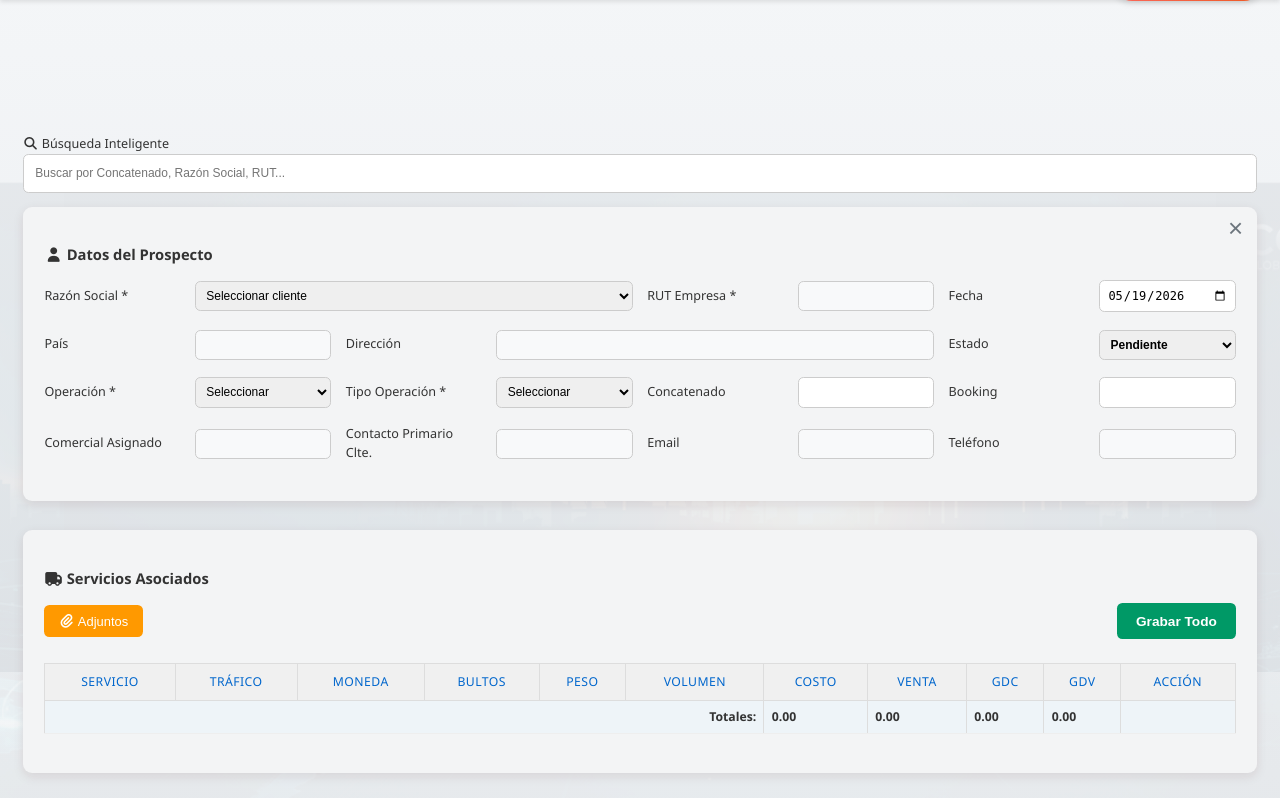
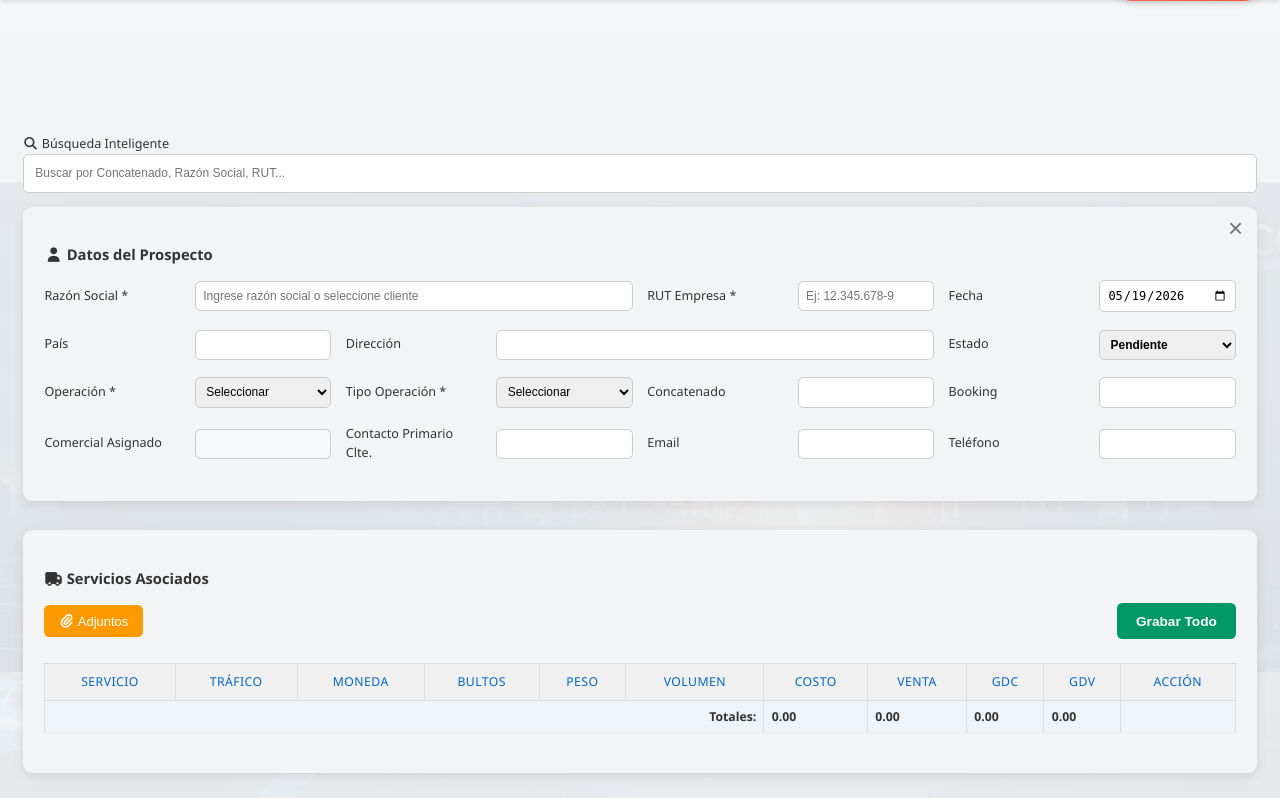
Before and after one commit to llobosg/CRM_ELOG, a PHP site: page /index.php?page=prospectos in a window 1280 px wide. Shown: the part 48-846 px from the top of the page. Run offline with PHP 8.4, Linux system fonts and the light colour scheme; the visitor is signed in with stand-in values (Sample User, id 1); data that the repository does not hold is empty; some libraries are stand-ins or nearby versions.

Commit message:
cliente editable

```diff
--- a/pages/prospectos.php
+++ b/pages/prospectos.php
@@ -34,7 +34,6 @@ require_once __DIR__ . '/../includes/auth_check.php';
 <form method="POST" id="form-prospecto" action="">
     <input type="hidden" name="id_ppl" id="id_ppl" />
     <input type="hidden" name="id_prospect" id="id_prospect" />
-    <input type="hidden" name="razon_social" id="razon_social_hidden" />
     <input type="hidden" name="notas_comerciales" id="notas_comerciales" />
     <input type="hidden" name="notas_operaciones" id="notas_operaciones" />
     <input type="hidden" name="total_venta_prospecto" id="total_venta_prospecto" value="0.00" />
@@ -57,23 +56,33 @@ require_once __DIR__ . '/../includes/auth_check.php';
                 &times;
             </button>
         </h3>
+
         <!-- Fila 1 -->
         <div style="display: grid; grid-template-columns: repeat(8, 1fr); gap: 1rem; margin-bottom: 1.2rem; align-items: center;">
             <label>Razón Social *</label>
-            <select name="razon_social_select" id="razon_social_select" required style="grid-column: span 3; width: 100%; padding: 0.5rem; border: 1px solid #ccc; border-radius: 6px; box-sizing: border-box;">
-                <option value="">Seleccionar cliente</option>
-            </select>
+            <input type="text" name="razon_social_manual" id="razon_social_manual"
+                   placeholder="Ingrese razón social o seleccione cliente"
+                   style="grid-column: span 3; width: 100%; padding: 0.5rem; border: 1px solid #ccc; border-radius: 6px; box-sizing: border-box;" />
+
             <label>RUT Empresa *</label>
-            <input type="text" name="rut_empresa" id="rut_empresa" readonly style="width: 100%; padding: 0.5rem; background: #f8f9fa; border: 1px solid #ccc; border-radius: 6px; box-sizing: border-box;" />
+            <input type="text" name="rut_empresa" id="rut_empresa"
+                   placeholder="Ej: 12.345.678-9"
+                   style="width: 100%; padding: 0.5rem; border: 1px solid #ccc; border-radius: 6px; box-sizing: border-box;" />
+
             <label>Fecha</label>
             <input type="date" name="fecha_alta" style="width: 100%; padding: 0.5rem; border: 1px solid #ccc; border-radius: 6px; box-sizing: border-box;" value="<?= date('Y-m-d') ?>" />
         </div>
+
         <!-- Fila 2 -->
         <div style="display: grid; grid-template-columns: repeat(8, 1fr); gap: 1rem; margin-bottom: 1.2rem; align-items: center;">
             <label>País</label>
-            <input type="text" name="pais" id="pais" readonly style="width: 100%; padding: 0.5rem; background: #f8f9fa; border: 1px solid #ccc; border-radius: 6px; box-sizing: border-box;" />
+            <input type="text" name="pais" id="pais"
+                   style="width: 100%; padding: 0.5rem; border: 1px solid #ccc; border-radius: 6px; box-sizing: border-box;" />
+
             <label>Dirección</label>
-            <input type="text" name="direccion" id="direccion" readonly style="grid-column: span 3; width: 100%; padding: 0.5rem; background: #f8f9fa; border: 1px solid #ccc; border-radius: 6px; box-sizing: border-box;" />
+            <input type="text" name="direccion" id="direccion"
+                   style="grid-column: span 3; width: 100%; padding: 0.5rem; border: 1px solid #ccc; border-radius: 6px; box-sizing: border-box;" />
+
             <label>Estado</label>
             <select name="estado" id="estado" style="width: 100%; padding: 0.5rem; border: 1px solid #ccc; border-radius: 6px; font-weight: bold; box-sizing: border-box;">
                 <option value="Pendiente">Pendiente</option>
@@ -83,6 +92,7 @@ require_once __DIR__ . '/../includes/auth_check.php';
                 <option value="Rechazado">Rechazado</option>
             </select>
         </div>
+
         <!-- Fila 3: Operación y Tipo Operación -->
         <div style="display: grid; grid-template-columns: repeat(8, 1fr); gap: 1rem; margin-bottom: 1.2rem; align-items: center;">
             <label>Operación *</label>
@@ -98,16 +108,17 @@ require_once __DIR__ . '/../includes/auth_check.php';
             <label>Booking</label>
             <input type="text" name="booking" style="width: 100%; padding: 0.5rem; border: 1px solid #ccc; border-radius: 6px; box-sizing: border-box;" />
         </div>
+
         <!-- Fila 4 -->
         <div style="display: grid; grid-template-columns: repeat(8, 1fr); gap: 1rem; margin-bottom: 1.2rem; align-items: center;">
             <label>Comercial Asignado</label>
             <input type="text" name="nombre" id="nombre" readonly style="width: 100%; padding: 0.5rem; border: 1px solid #ccc; border-radius: 6px; background: #f8f9fa; box-sizing: border-box;" />
             <label>Contacto Primario Clte.</label>
-            <input type="text" name="contacto" id="contacto" style="width: 100%; padding: 0.5rem; border: 1px solid #ccc; border-radius: 6px; background: #f8f9fa; box-sizing: border-box;" />
+            <input type="text" name="contacto" id="contacto" style="width: 100%; padding: 0.5rem; border: 1px solid #ccc; border-radius: 6px; box-sizing: border-box;" />
             <label>Email</label>
-            <input type="text" name="email" id="email" style="width: 100%; padding: 0.5rem; border: 1px solid #ccc; border-radius: 6px; background: #f8f9fa; box-sizing: border-box;" />
+            <input type="email" name="email" id="email" style="width: 100%; padding: 0.5rem; border: 1px solid #ccc; border-radius: 6px; box-sizing: border-box;" />
             <label>Teléfono</label>
-            <input type="tel" name="fono_empresa" id="fono_empresa" readonly style="width: 100%; padding: 0.5rem; background: #f8f9fa; border: 1px solid #ccc; border-radius: 6px; box-sizing: border-box;" />
+            <input type="tel" name="fono_empresa" id="fono_empresa" style="width: 100%; padding: 0.5rem; border: 1px solid #ccc; border-radius: 6px; box-sizing: border-box;" />
         </div>
     </div>
 
@@ -2727,9 +2738,14 @@ require_once __DIR__ . '/../includes/auth_check.php';
                     const razonSelect = document.getElementById('razon_social_select');
                     const razon = razonSelect?.selectedOptions[0]?.textContent.trim();
                     const razonHidden = document.getElementById('razon_social_hidden');
-                    if (razonHidden && razon) {
-                        razonHidden.value = razon;
-                    }
+                    const razonSocial = document.getElementById('razon_social_manual').value.trim();
+                    if (razonHidden && razonSocial) {
+                        razonHidden.value = razonSocial;
+                    }
+
+                    //if (razonHidden && razon) {
+                    //    razonHidden.value = razon;
+                    //}
 
                     const rut = document.getElementById('rut_empresa')?.value.trim();
                     const operacion = document.getElementById('operacion')?.value;
```
